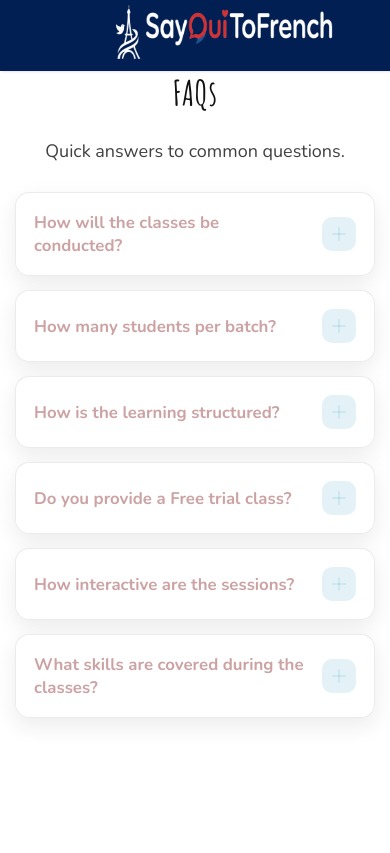
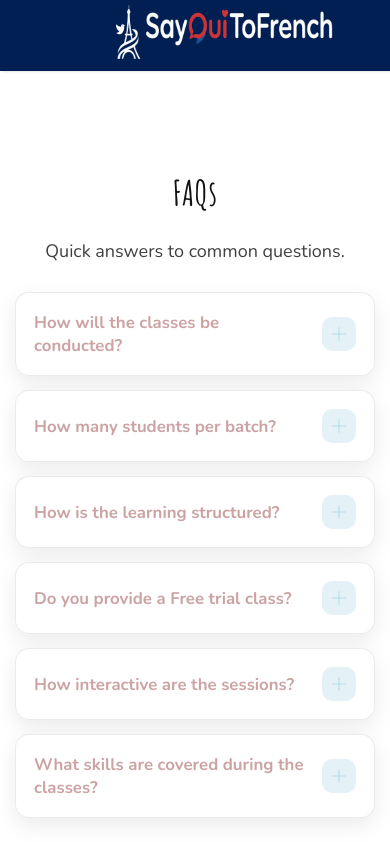
Before and after one commit to misrashivani/FrenchClassWeb, an Angular app: page /questions in a window 390 px wide. Built offline with nearby package versions, Linux system fonts and the light colour scheme.

Commit message:
Fixed faq issue visible in mobile

```diff
--- a/src/assets/css/style.css
+++ b/src/assets/css/style.css
@@ -2835,3 +2835,19 @@ blockquote {
 #banner {
     padding: 80px 0;
 }
+
+#questions,
+.faq-section {
+  padding-top: 100px;
+  scroll-margin-top: 100px;
+}
+
+.faq-item {
+  position: relative;
+  z-index: 1;
+}
+
+.faq-question {
+  position: relative;
+  z-index: 2;
+}
```
